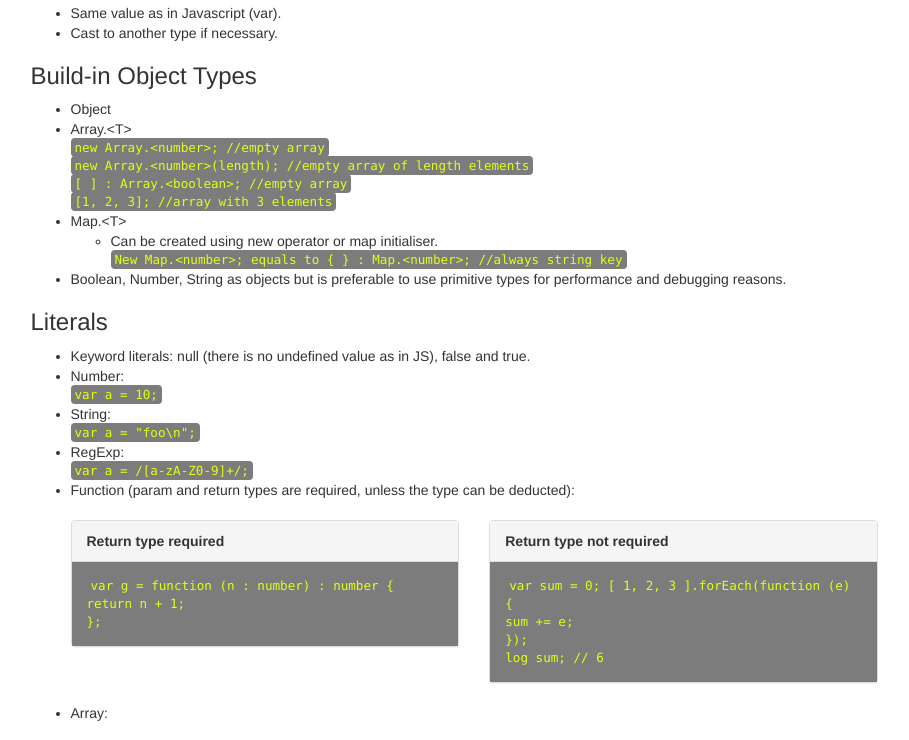
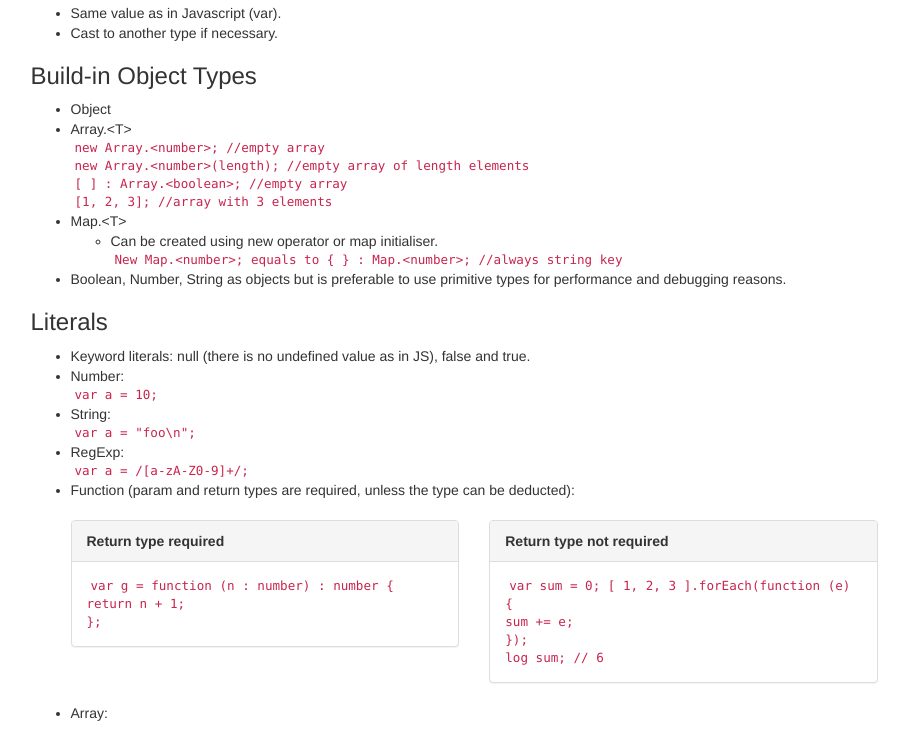
Before and after one commit to gbm2494/gbm2494.github.io, a plain HTML site: page site_content/reactJS/content2.html in a window 1280 px wide. Shown: the part 2472-3212 px from the top of the page, without its empty margins (332-1241 px from the left). Drawn offline with Linux system fonts and the light colour scheme.

Commit message:
code color changed

```diff
--- a/style/site.css
+++ b/style/site.css
@@ -22,11 +22,7 @@
   width: 60%;
 }
 
-.panel-body{
-  background-color: #7d7c7c;
+code{
+  background-color: #ffffff;
+
 }
-
-code{
-  background-color: #7d7c7c;
-  color : #e2ff14;
-}
```
